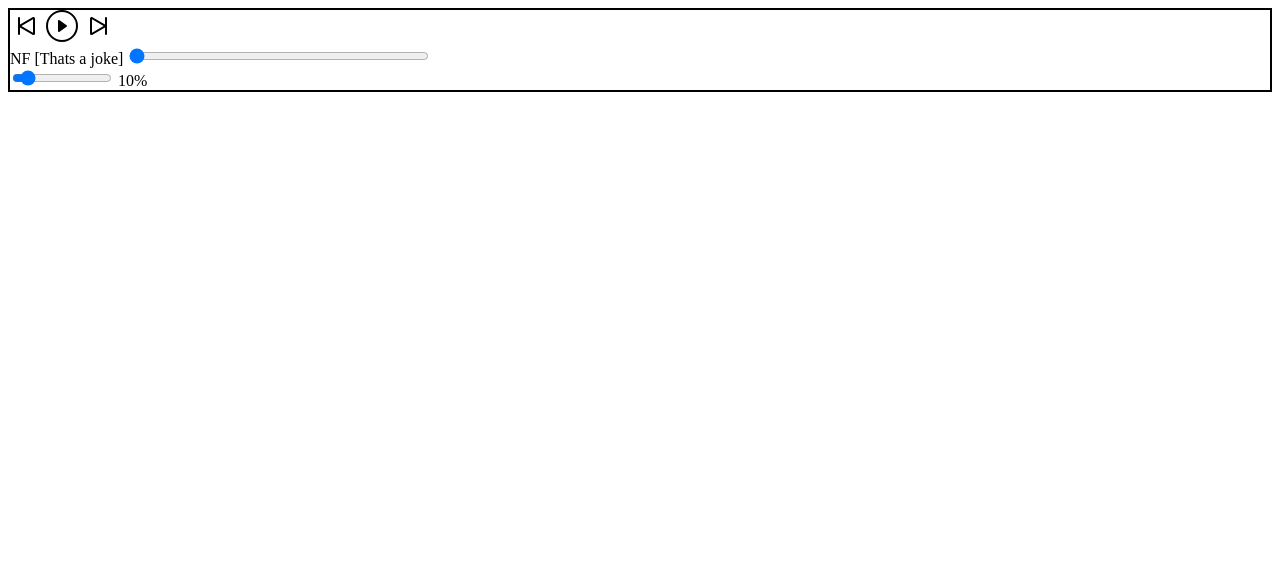
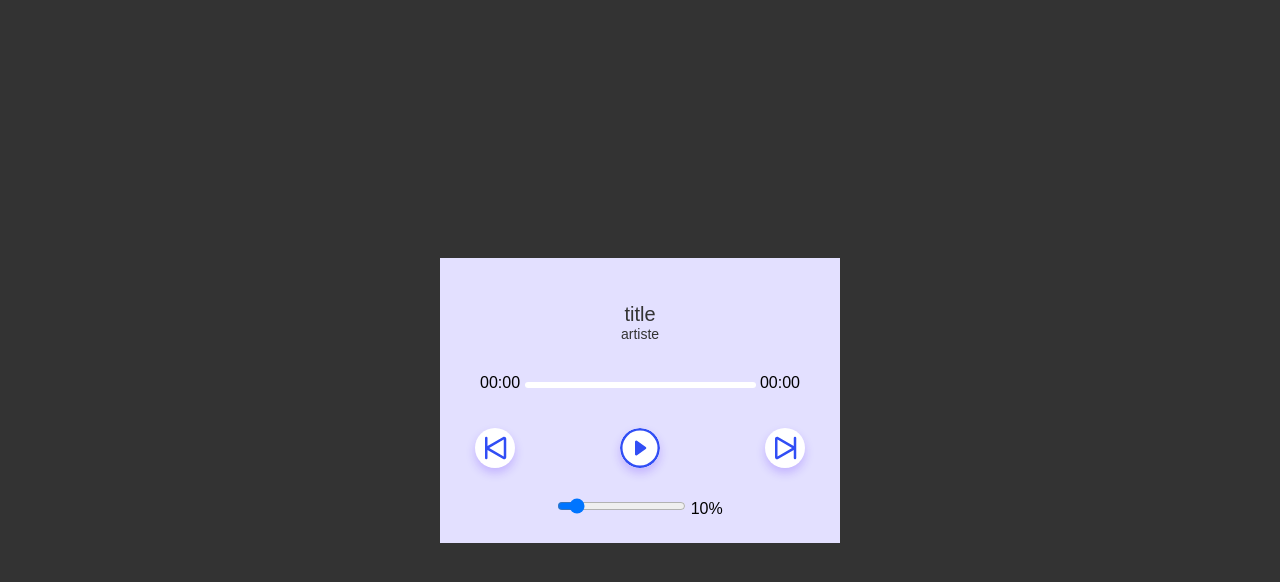
Before and after one commit to Anthwoine/fraudify, a website: page client/index.html in a window 1280 px wide. Drawn offline with Linux system fonts and the light colour scheme; no server answers.

Commit message:
changement lecteur audio (css)

```diff
--- a/client/css/styles.css
+++ b/client/css/styles.css
@@ -1,21 +1,84 @@
+* {
+    margin: 0;
+    padding: 0;
+    font-family: sans-serif;
+    box-sizing: border-box;
+}
+
+.container {
+    width: 100%;
+    height: 100vh;
+    background: #333;
+    display: flex;
+    align-items: center;
+    justify-content: center;
+    flex-wrap: wrap;
+}
+
+.music-player {
+    background: #e3e0ff;
+    width: 400px;
+    padding: 25px 35px;
+    text-align: center;
+}
+
+nav {
+    display: flex;
+    justify-content: space-between;
+    margin-bottom: 30px;
+}
+
+nav .circle {
+    border-radius: 50%;
+    width: 40px;
+    height: 40px;
+    line-height: 40px;
+    background: #fff;
+    color: #314ef5;
+    box-shadow: 0 5px 10px rgba(87, 26, 255, 0.22);
+
+
+}
+
+.music-player h1 {
+    font-size: 20px;
+    font-weight: 400;
+    color: #333;
+    margin-top: 20px;
+}
+
+.music-player p {
+    font-size: 14px;
+    color: #333;
+}
+
+
+
+#track::-webkit-slider-thumb {
+    display: none;
+}
+
+#track:hover::-webkit-slider-thumb {
+    -webkit-appearance: none;
+    display: block;
+    background: #31d8f5;
+    width: 20px;
+    height: 20px;
+    border-radius: 50%;
+    border: 2px solid #314ef5;
+    box-shadow: 0 5px 5px rgba(49, 26, 255, 0.22);
+    cursor: pointer;
+
+}
+
+#track {
+    -webkit-appearance: none;
+    width: 70%;
+    height: 6px;
+    border-radius: 4px;
+    margin: 40px 0;
+}
+
 #pause-button {
     display: none;
 }
-
-#player-container {
-    border: 2px solid black;
-    align-items: center;
-    float:bottom;
-}
-
-#track-container {
-    float:bottom;
-}
-
-#track {
-    width: 300px;
-}
-
-#volume {
-    width: 100px;
-}
--- a/client/index.html
+++ b/client/index.html
@@ -12,46 +12,51 @@
     </head>
 
     <body>
-        <footer>
-            <div id="player-container">
-                <div id="audio-container">
+        <div class="container">
+            <div class="music-player">
 
-                    <audio src="assets/music/DiE4u.mp3" preload="metadata"></audio>
+                <h1 id="music-title">title</h1>
+                <p id="music-artist">artiste</p>
 
-                    <svg xmlns="http://www.w3.org/2000/svg" width="32" height="32" fill="currentColor" class="bi bi-skip-start" viewBox="0 0 16 16" id="skip-forward">
+
+
+                <audio preload="metadata">
+                    <source src="assets/music/DiE4u.mp3">
+                </audio>
+
+                <span id="elapsed">00:00</span>
+                <input type="range" id="track" min="0" value="0">
+                <span id="track-time">00:00</span>
+
+
+                <nav>
+                    <svg class="circle" xmlns="http://www.w3.org/2000/svg" width="32" height="32" fill="currentColor" class="bi bi-skip-start" viewBox="0 0 16 16" id="skip-forward">
                         <path d="M4 4a.5.5 0 0 1 1 0v3.248l6.267-3.636c.52-.302 1.233.043 1.233.696v7.384c0 .653-.713.998-1.233.696L5 8.752V12a.5.5 0 0 1-1 0V4zm7.5.633L5.696 8l5.804 3.367V4.633z"/>
                     </svg>
 
 
-                    <svg xmlns="http://www.w3.org/2000/svg" width="32" height="32" fill="currentColor" class="bi bi-play-circle" viewBox="0 0 16 16" id="play-button">
+                    <svg class="circle" xmlns="http://www.w3.org/2000/svg" width="32" height="32" fill="currentColor" class="bi bi-play-circle" viewBox="0 0 16 16" id="play-button">
                         <path d="M8 15A7 7 0 1 1 8 1a7 7 0 0 1 0 14zm0 1A8 8 0 1 0 8 0a8 8 0 0 0 0 16z"/>
                         <path d="M6.271 5.055a.5.5 0 0 1 .52.038l3.5 2.5a.5.5 0 0 1 0 .814l-3.5 2.5A.5.5 0 0 1 6 10.5v-5a.5.5 0 0 1 .271-.445z"/>
                     </svg>
 
-                    <svg xmlns="http://www.w3.org/2000/svg" width="32" height="32" fill="currentColor" class="bi bi-pause-circle" viewBox="0 0 16 16" id="pause-button">
+                    <svg class="circle" xmlns="http://www.w3.org/2000/svg" width="32" height="32" fill="currentColor" class="bi bi-pause-circle" viewBox="0 0 16 16" id="pause-button">
                         <path d="M8 15A7 7 0 1 1 8 1a7 7 0 0 1 0 14zm0 1A8 8 0 1 0 8 0a8 8 0 0 0 0 16z"/>
                         <path d="M5 6.25a1.25 1.25 0 1 1 2.5 0v3.5a1.25 1.25 0 1 1-2.5 0v-3.5zm3.5 0a1.25 1.25 0 1 1 2.5 0v3.5a1.25 1.25 0 1 1-2.5 0v-3.5z"/>
                     </svg>
 
 
-                    <svg xmlns="http://www.w3.org/2000/svg" width="32" height="32" fill="currentColor" class="bi bi-skip-end" viewBox="0 0 16 16" id="skip-next">
+                    <svg class="circle" xmlns="http://www.w3.org/2000/svg" width="32" height="32" fill="currentColor" class="bi bi-skip-end" viewBox="0 0 16 16" id="skip-next">
                         <path d="M12.5 4a.5.5 0 0 0-1 0v3.248L5.233 3.612C4.713 3.31 4 3.655 4 4.308v7.384c0 .653.713.998 1.233.696L11.5 8.752V12a.5.5 0 0 0 1 0V4zM5 4.633 10.804 8 5 11.367V4.633z"/>
                     </svg>
-                </div>
+                </nav>
 
-                <div id="track-container">
-                    <span id="music-title">NF [Thats a joke]</span>
-
-                    <span id="elapsed"></span>
-                    <input type="range" id="track" min="0" value="0">
-                    <span id="track-time"></span>
-                </div>
 
                 <div id="volume-container">
                     <input type="range" id="volume" min="0" max="1" step="0.01" value="0.1">
                     <span id="volume-value">10%</span>
                 </div>
             </div>
-        </footer>
+        </div>
     </body>
 </html>
--- a/client/js/scripts.js
+++ b/client/js/scripts.js
@@ -9,6 +9,7 @@
 const volume = document.querySelector("#volume");
 const volumeValue = document.querySelector("#volume-value");
 const musicTitle = document.querySelector("#music-title")
+const musicArtist = document.querySelector("#music-artist")
 const skipNext = document.querySelector("#skip-next");
 const skipForward = document.querySelector("#skip-forward");
 
@@ -64,12 +65,18 @@
     }
 
     track.value = this.currentTime;
+    const value = (track.value - track.min) / (track.max - track.min) * 100;
+
+    track.style.background = `linear-gradient(to right, #f9d423 0%, #f9d423 ${value}%, #fff ${value}%, white 100%)`;
     elapsed.textContent = buildDuration(this.currentTime);
 });
 
 
 
 track.addEventListener("input", function() {
+    const value = (this.value - this.min) / (this.max - this.min) * 100;
+    this.style.background = `linear-gradient(to right, #f9d423 0%, #f9d423 ${value}%, #fff ${value}%, white 100%)`;
+
     console.log(this.value);
     elapsed.textContent = buildDuration(this.value);
     audio.currentTime = this.value;
@@ -106,13 +113,19 @@
 
     const path = "../../" + playList[playListMusic].path;
     const title = playList[playListMusic].title;
+    const artist = playList[playListMusic].artist;
+
     console.log("path : ", path);
     console.log("music : ", title);
 
     audio.src = path;
     setTitle(title);
+    setArtist(artist);
 
     audio.play();
+    playButton.style.display = "none";
+    pauseButton.style.display = "initial";
+
 
     track.max = audio.duration;
 
@@ -132,13 +145,18 @@
 
     const path = "../../" + playList[playListMusic].path;
     const title = playList[playListMusic].title;
+    const artist = playList[playListMusic].artiste;
+
     console.log("path : ", path);
     console.log("music : ",title);
 
     audio.src = path;
     setTitle(title);
+    setArtist(artist);
 
     audio.play();
+    playButton.style.display = "none";
+    pauseButton.style.display = "initial";
 
 
     getDuration()
@@ -152,3 +170,7 @@
 function setTitle(title) {
     musicTitle.textContent = title;
 }
+
+function setArtist(artist) {
+    musicArtist.textContent = artist;
+}
```
Also changed, not shown: backend/server.js (+7 -0 lines).
